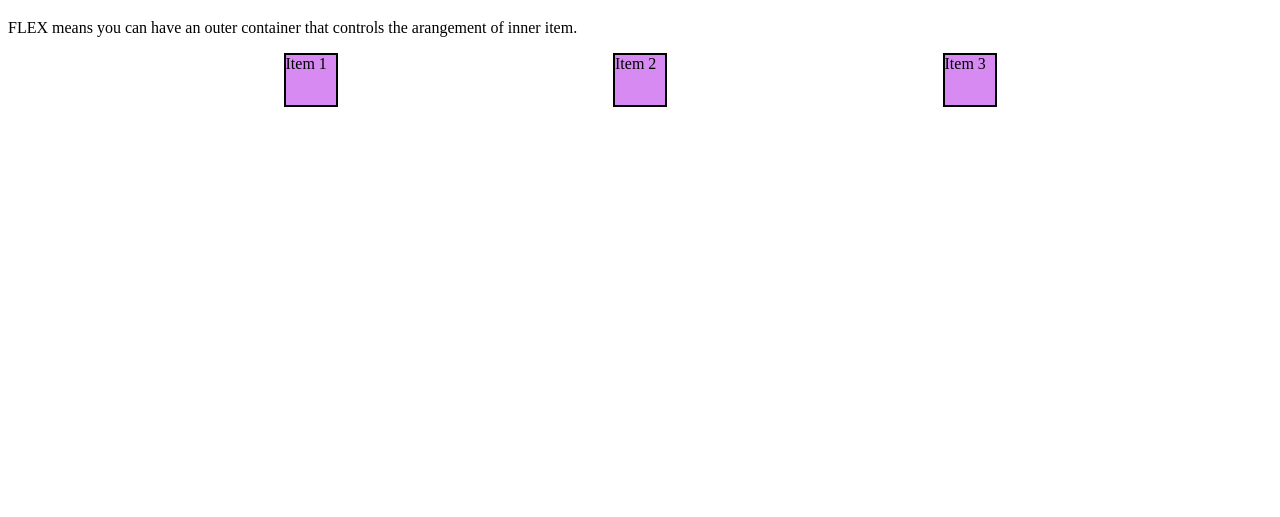
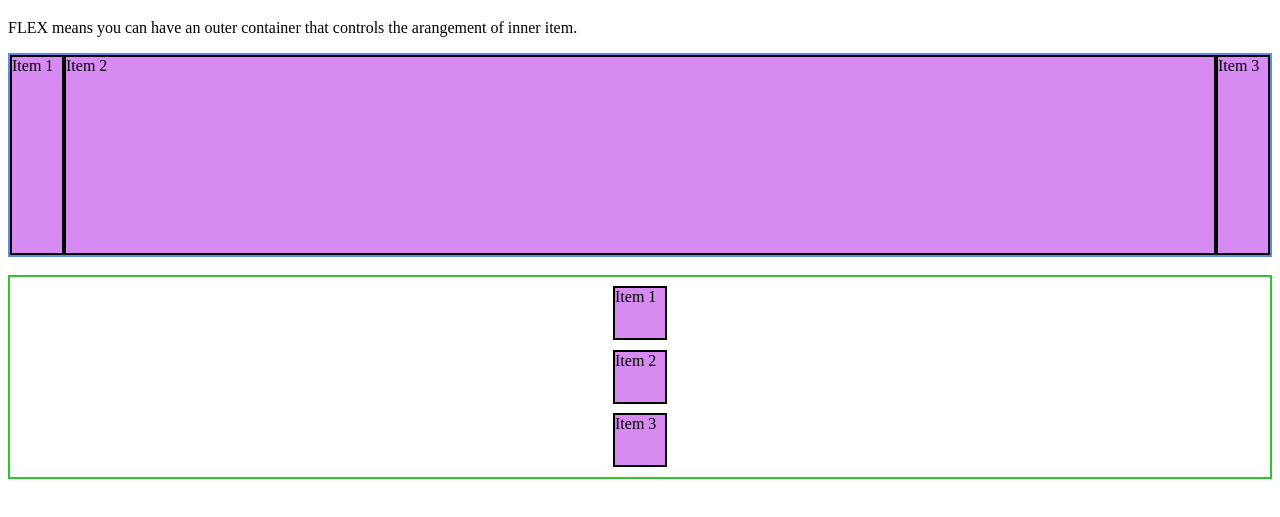
Before and after one commit to JordynF207/CS1-Unit-2-Notes-Flex, a plain HTML site: page index.html in a window 1280 px wide. Shown: the part 61-578 px from the top of the page. Drawn offline with Linux system fonts and the light colour scheme.

Commit message:
Finished 2.1

```diff
--- a/index.html
+++ b/index.html
@@ -11,7 +11,14 @@
 <body>
   <h1>CSS Flexbox Layouts </h1>
   <p>FLEX means you can have an outer container that controls the arangement of inner item.</p>
+
   <div class="flex-container">
+    <div class="flex-item">Item 1</div>
+    <div class="flex-item" id="special">Item 2</div>
+    <div class="flex-item">Item 3</div>
+  </div>
+   <br>
+<div class="flex-container-col">
     <div class="flex-item">Item 1</div>
     <div class="flex-item">Item 2</div>
     <div class="flex-item">Item 3</div>
--- a/style.css
+++ b/style.css
@@ -1,11 +1,28 @@
 .flex-item {
     background: rgb(214, 138, 242);
-    width:50px;
-    height:50px;
+    min-width:50px;
+    min-height:50px;
     border:2px solid black
 }
 
 .flex-container {
     display:flex;
     justify-content:space-evenly;
+    align-items:stretch;
+
+    border: 2px solid rgb(96, 136, 237);
+    height:200px;
 }
+/* You can change the direction back to column, but it means the MAIN AXIS switches */
+.flex-container-col {
+    display: flex;
+    flex-direction:column;
+    justify-content: space-evenly;
+    align-items: center;
+
+    border:2px solid rgb(44, 199, 44);
+    height: 200px;
+}
+#special{
+    flex-grow: 1;
+}
```
